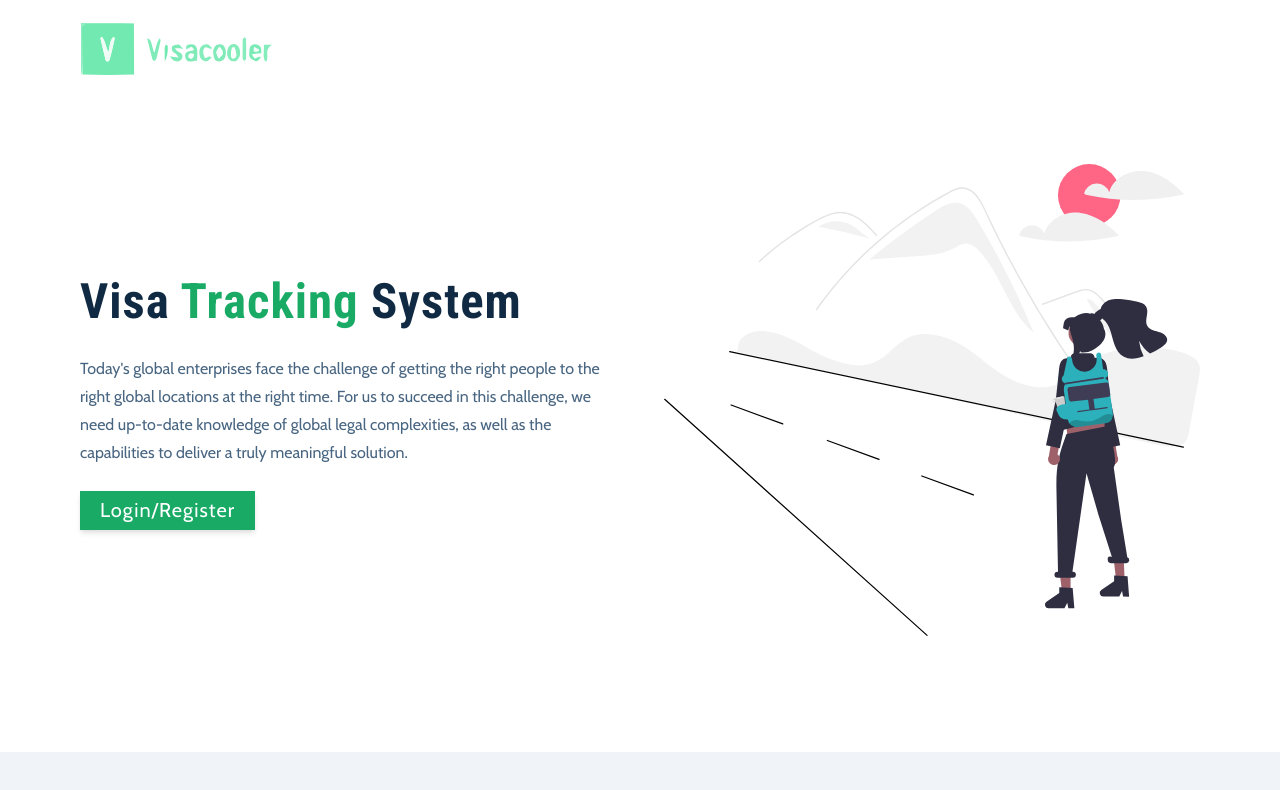
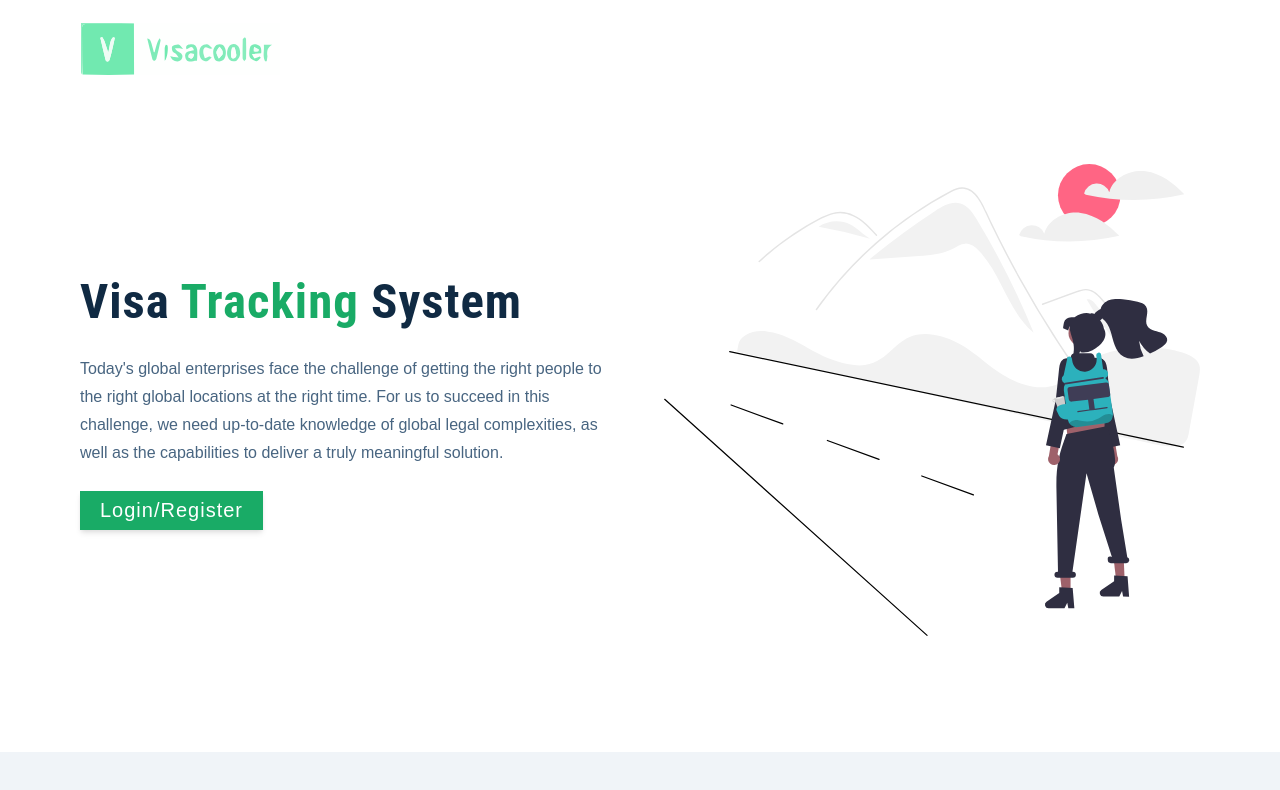
Before and after one commit to fabiocyriac/visacooler-production, a React (Create React App) app in the folder client/: page /landing in a window 1280 px wide. Shown: the top 790 px of the page. Built offline with nearby package versions, Linux system fonts and the light colour scheme; no server answers.

Commit message:
css changes

```diff
--- a/client/src/assets/css/index.css
+++ b/client/src/assets/css/index.css
@@ -1,3 +1,9 @@
+*,
+::after,
+::before {
+  box-sizing: border-box;
+}
+
 /* fonts */
 @import url('https://fonts.googleapis.com/css2?family=Cabin&family=Roboto+Condensed:wght@400;700&display=swap');
 
--- a/client/src/components/StatsContainer.js
+++ b/client/src/components/StatsContainer.js
@@ -36,11 +36,7 @@ const StatsContainer = () => {
   return (
     <Wrapper>
       {defaultStats.map((item, index) => {
-        return <Link to='/all-visas'>
-          <div>
-          <StatItem key={index} {...item} />
-          </div>
-        </Link>
+        return <StatItem key={index} {...item} />
       })}
     </Wrapper>
   )
--- a/client/src/index.css
+++ b/client/src/index.css
@@ -1,3 +1,9 @@
+*,
+::after,
+::before {
+  box-sizing: border-box;
+}
+
 /* fonts */
 @import url('https://fonts.googleapis.com/css2?family=Cabin&family=Roboto+Condensed:wght@400;700&display=swap');
 
```
